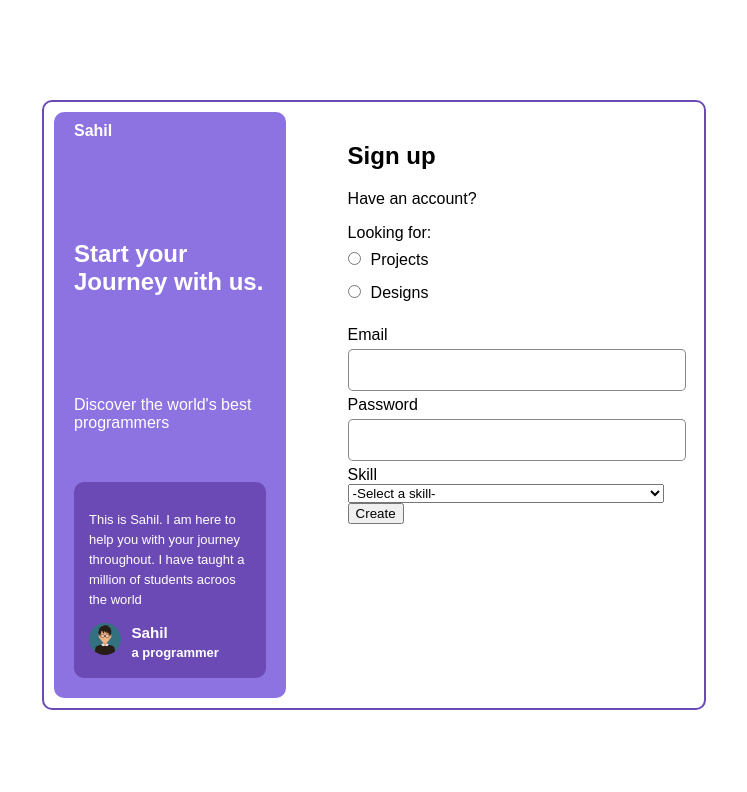
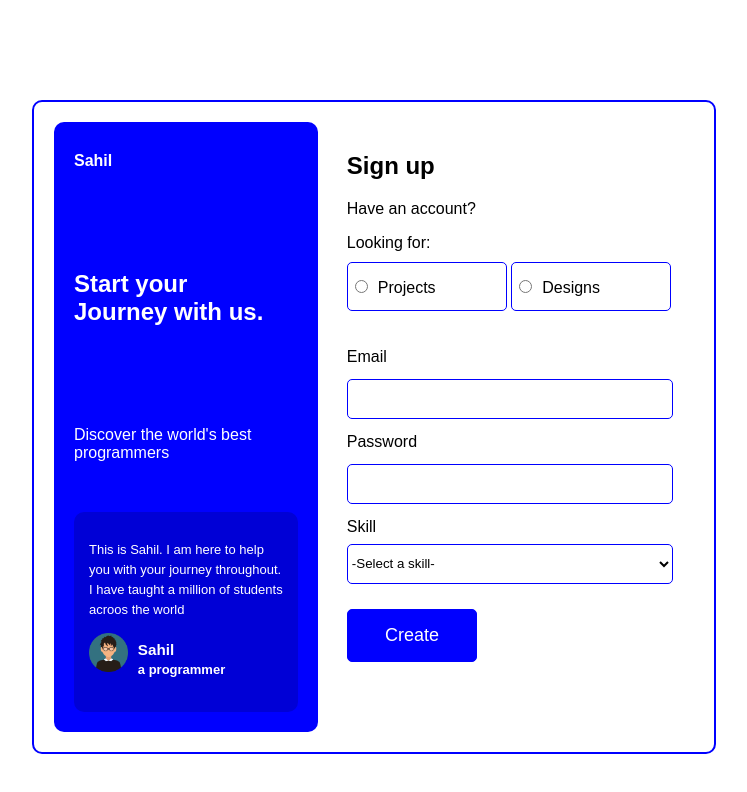
Before and after one commit to Zydiag/Login-site-2, a plain HTML site: page index.html in a window 1280 px wide. Shown: the whole page, without its empty margins (266-1013 px from the left). Drawn offline with Linux system fonts and the light colour scheme.

Commit message:
udated the css file

```diff
--- a/css/styles.css
+++ b/css/styles.css
@@ -1,22 +1,19 @@
 body{
-    border: 2px solid #6C4AB6;
+    border: 2px solid blue;
     background-color: white;
     border-radius: 10px;
     margin: 100px auto;
     width: 50%;
-    padding: 10px;
+    padding: 20px;
     position: relative;
     font-family: sans-serif;
 }
 .left-container{
-    width: 30%;
-    /* margin: 10px; */
+    width: 35%;
     padding: 20px;
     padding-top: 10px;
-    /* border: solid green; */
-    background-color: #8D72E1;
+    background-color: blue;
     color: white;
-    /* border-width: 0px 1px 0px 0px; */
     border-radius: 10px;
 }
 .main-heading{
@@ -27,12 +24,13 @@ body{
     position: absolute;
     display: block;
     margin-top: 10px;
+    margin-right: 0px;
     right: 5%;
 }
-/* p{
-    padding: 5px;
-    padding-left: 0px;
-} */
+.heading{
+    margin-top: 20px;
+    margin-bottom: 0px;
+}
 form{
     margin: 2%;
 }
@@ -46,26 +44,74 @@ input[type="email"]{
     padding: 10px;
     width: 100%;
     margin: 5px 0px;
-    border: 1px solid rgba(5, 5, 5, 0.473);
-    height: 20px;
+    border: 1px solid blue;
+    height: 40px;
     border-radius: 5px;
     font-size: medium;
+    box-sizing: border-box;
+}
+.looking{
+    margin: 100px;
+    /* position: relative; */
+}
+
+.choose{
+    position: relative;
+}
+.projects{
+    display: inline-block;
+    box-sizing: border-box;
+    position: relative;
+    border: 1px solid blue ;
+    width: 49%;
+    margin-top: 10px;
+    margin-bottom: 10px;
+    border-radius: 5px;
+    padding: 7px;
+}
+.designs{
+    display: inline-block;
+    box-sizing: border-box;
+    border: 1px solid blue ;
+    width: 49%;
+    margin-top: 10px;
+
+    border-radius: 5px;
+    padding: 7px;
+
+}
+.text{
+    line-height: 35px;
+}
+.projects:hover, .designs:hover{
+    background-color: #abb7f848;
+    color: blue;
+    border: 1px solid blue;
 }
 input:hover{
-    background-color: #a18edaa6;
-    color: white;
+    background-color: #abb7f848;
 
 }
-input::selection{
-    background-color: #8e72e170;
-    color: white;
+input[type="email"]:focus,
+input[type="password"]:focus{
+    background-color: #abb7f848;
+    border: 1px solid blue;
+}
+input[type="email"]:hover,
+input[type="password"]:hover{
+    border: 1px solid blue;
 }
 select{
     width: 100%;
+    height: 40px;
+    display: inline-block;
+    border: 1px solid blue;
+    background-color: white;
+    border-radius: 5px;
 }
 .inside-container{
     margin-top: 50px;
-    background-color: #6C4AB6;
+    background-color: #0000d6;
     padding: 15px;
     border-radius: 10px;
     font-size: small;
@@ -77,6 +123,20 @@ img{
     padding-right: 10px;
     margin-top: 10px auto;
 }
-h4,h3{
-    margin: 0px;
+h4{
+    margin-top: 0px;
 }
+h3{
+    margin-top: 20px;
+    margin-bottom: 0px;
+}
+.btn{
+    margin-top: 25px;
+    border: 1px solid blue;
+    background-color: blue;
+    color: white;
+    font-size: large;
+    border-radius: 5px;
+    padding:15px 10px;
+    width: 40%;
+}
```
